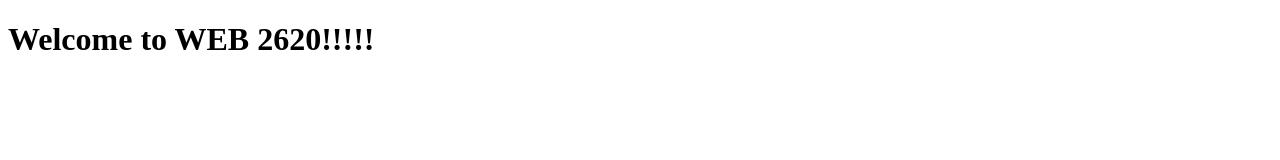
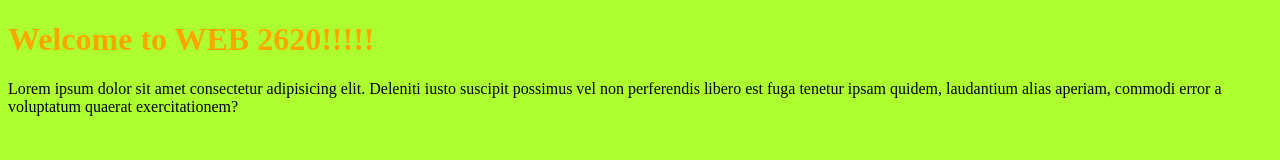
Before and after one commit to AJSpicknall/web2620-testing-env, a website built with Vite: page src/index.html in a window 1280 px wide. Built offline with nearby package versions, Linux system fonts and the light colour scheme.

Commit message:
Added a few colors and text

```diff
--- a/src/index.html
+++ b/src/index.html
@@ -11,6 +11,7 @@
 <body>
   <!--  Your HTML goes here-->
   <h1>Welcome to WEB 2620!!!!!</h1>
+  <p>Lorem ipsum dolor sit amet consectetur adipisicing elit. Deleniti iusto suscipit possimus vel non perferendis libero est fuga tenetur ipsam quidem, laudantium alias aperiam, commodi error a voluptatum quaerat exercitationem?</p>
 <script type="module" src="./javascripts/main.js"></script>
 </body>
 </html>
--- a/src/stylesheets/main.scss
+++ b/src/stylesheets/main.scss
@@ -1 +1,8 @@
 // Your styles go here
+body {
+    background: greenyellow;
+}
+
+h1 {
+    color: orange;
+}
```
